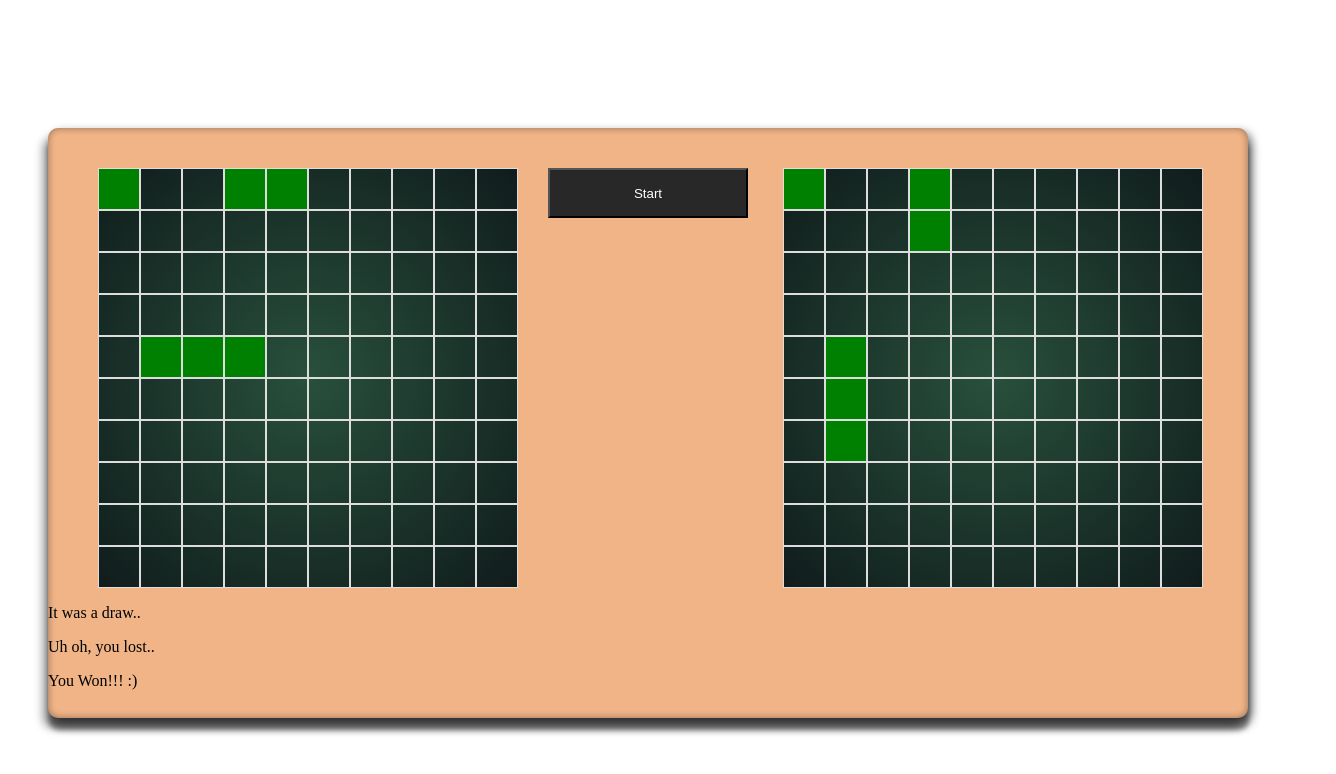
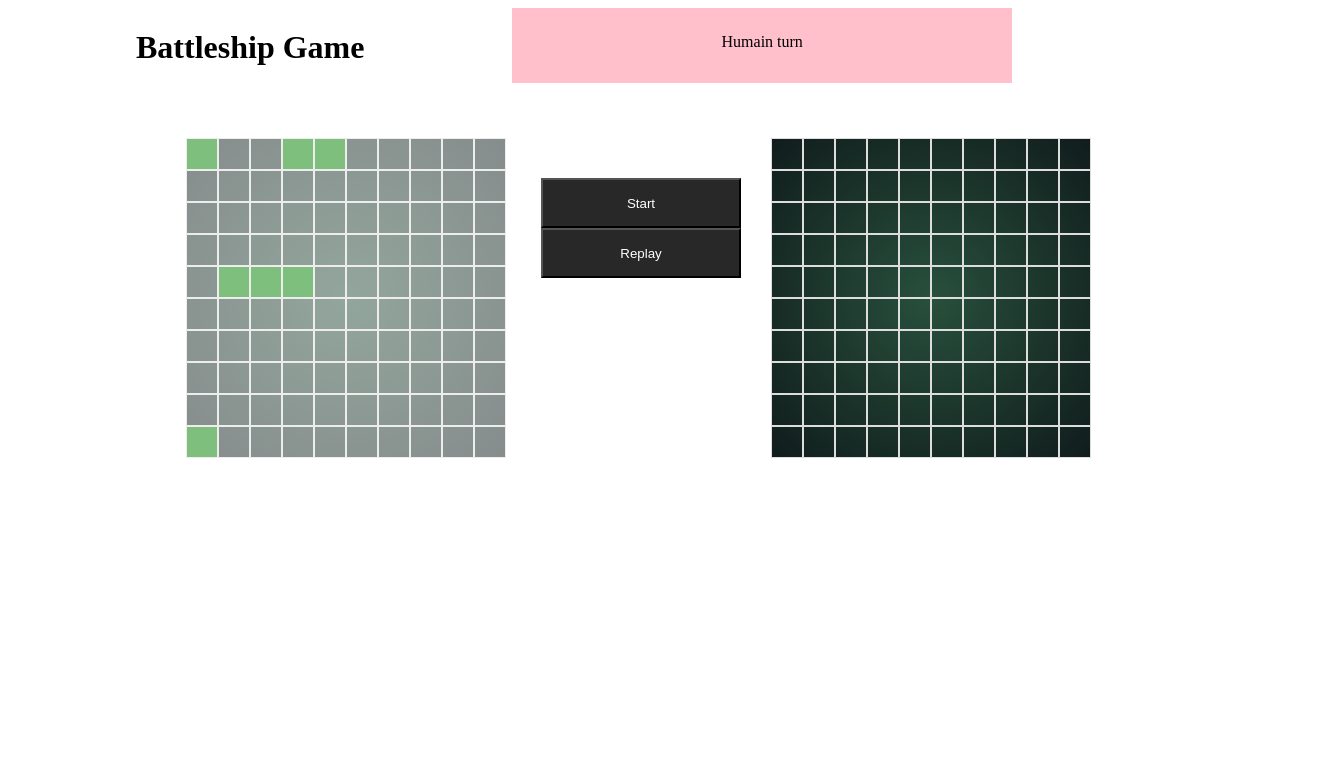
Before and after one commit to zinagithub/battleship, a website built with webpack: page dist/index.html in a window 1280 px wide. Both pictures are taken after a click on the button "Start". Shown: the whole page, 1336 px wide, since content can reach past the window. Built offline with nearby package versions, Linux system fonts and the light colour scheme.

Commit message:
first battleship version

```diff
--- a/src/board/board.js
+++ b/src/board/board.js
@@ -13,11 +13,9 @@
        })
 	}
 	this.receiveAttack = function(x, y) {
-		console.log(x ,y);
 		if (!this.grid[x][y].hit){
            this.grid[x][y].hit = true;
-           //console.log(this.grid);
-           if (this.grid[x][y].ship){
+           if (this.grid[x][y].ship != null){
               this.grid[x][y].ship.hit(x, y);
               if (this.grid[x][y].ship.isSunk()){
                 this.nbrShip -= 1;
--- a/src/game/game.js
+++ b/src/game/game.js
@@ -1,6 +1,4 @@
-//import Player from '../player/player';
-//const board = require('../board/board');
-
+var intervalID;
 export default function Game(player1, player2){
 	this.player1 = player1;
     this.player2 = player2;
@@ -12,60 +10,46 @@
             sqrs[i].addEventListener('click', (e) => {
               let x = e.target.id.replace('board2','').split('')[0];
               let y = e.target.id.replace('board2','').split('')[1];
-              console.log(parseInt(x,10), parseInt(y, 10));
-              //console.log(this.player2.board.grid);
               if (this.player2.board.receiveAttack(x, y)){
-                //console.log('good shot')
                 let cell = document.getElementById(e.target.id);
                 if (this.player2.board.grid[x][y].ship){
-
                     cell.style.backgroundColor = "red";
                 }
                 else{
                    cell.style.backgroundColor = "blue";
                 }
+                if (this.player2.board.allShipsSunk()){
+                    console.log(this.player1.name, ' you won!')
+                    displayMsg('Humain You Won !!! ', 1);
+                    clearInterval(intervalID);
+                }
                 this.turn    = this.player2.name;
-              }
-              else {
-                console.log('some thing went wrong!')
               }
             });
            }
     }
 
     this.computerTurn = function(){
-        let container = document.querySelector("#board1-container");
-        let cond = true;
-        let pos = [];
-        while (cond){
         let posit = this.player2.randomPlay();
-            if (this.player2.playAIPos.indexOf(pos) === -1){
-                console.log('pos',posit);
         let nbCell = posit.join('');
-                console.log(nbCell);
         let cell = document.getElementById('board1'+nbCell);
-                console.log(cell);
         if (this.player1.board.grid[posit[0]][posit[1]].ship){
-
             cell.style.backgroundColor = "red";
         }
         else{
             cell.style.backgroundColor = "blue";
         }
         this.turn    = this.player1.name;
-                cond = false;
-            }
-        }
-
-
     }
 
     this.startGame = function(){
-        setInterval(() => {
+        intervalID = setInterval(() => {
            if (this.turn === 'Humain'){
+             displayMsg('Humain turn ', 1);
              this.humainTurn()
            }
            else {
+             displayMsg('Computer turn ', 2);
              this.computerTurn();
            }
 
@@ -73,3 +57,20 @@
 
     }
 }
+
+
+function displayMsg(message, turn){
+    const msg = document.getElementById('message');
+    msg.innerHTML = message;
+    let grid1 = document.querySelector("#board1-container");
+    let grid2 = document.querySelector("#board2-container");
+    if (turn == 1){
+       grid1.style.opacity = '0.5';
+       grid2.style.opacity = '1';
+    }else {
+        grid2.style.opacity = '0.5';
+        grid1.style.opacity = '1';
+    }
+
+
+}
--- a/src/index.js
+++ b/src/index.js
@@ -4,8 +4,8 @@
 const board = require('./board/board');
 const ship = require('./ship/ships');
 
-let humainPosShips = [[[0,0]],[[0,3],[0,4]],[[4,1],[4,2],[4,3]]];
-let computerPosShips = [[[0,0]],[[0,3],[1,3]],[[4,1],[5,1],[6,1]]];
+let humainPosShips = [[[0,0]],[[9,0]],[[0,3],[0,4]],[[4,1],[4,2],[4,3]]];
+let computerPosShips = [[[0,0]],[[9,0]],[[0,3],[1,3]],[[4,1],[5,1],[6,1]]];
 
 function drawGrids(){
 	const humainGrid = document.getElementById('board1-container');
@@ -43,13 +43,13 @@
 
 
 
-  for (let i=0; i<computerPosShips.length; i++){
+  /*for (let i=0; i<computerPosShips.length; i++){
      let ships = computerPosShips[i];
      ships.map((elm) => {
       let info = document.getElementById('board2'+elm[0].toString()+elm[1].toString());
       info.style.backgroundColor = "green";
 	});
-  }
+  } */
 }
 
 function startBattle(){
@@ -59,7 +59,6 @@
         humainBoard.placeShip(shipx, elm);
     });
     let humain = new Player('Humain', humainBoard);
-    console.log(humainBoard);
     let computerBoard = new board();
     computerPosShips.map((elm) =>{
     let shipy = ship(elm.length);
--- a/src/player/player.js
+++ b/src/player/player.js
@@ -10,9 +10,10 @@
         while (cond){
           line = Math.floor(Math.random() * Math.floor(9));
           col  = Math.floor(Math.random() * Math.floor(9));
-          if (this.playAIPos.indexOf([line, col]) === -1){
+          if (this.playAIPos.indexOf([line, col]) == -1){
             this.playAIPos.push([line, col]);
             cond = false;
+            console.log('AIpos:', this.playAIPos);
             return [line, col];
           }
         }
--- a/src/ship/ships.js
+++ b/src/ship/ships.js
@@ -4,15 +4,16 @@
   let getPositions = () => positions;
 
   const setPositions = ( posArr ) => {
-    positions = posArr.map( ( elm ) => {
-      return {x : elm[0], y : elm[1], hit : 0 };
+    posArr.map( ( elm ) => {
+     positions.push({x : elm[0], y : elm[1], hit : 0 });
     });
+    return positions;
   }
 
   const hit = (ligne, col) => {
-    let pos = positions.findIndex(pos => pos.x === ligne && pos.y === col);
-    if (pos != -1){
-      positions[pos].hit = 1;
+    let posi = positions.findIndex(elm => elm.x == ligne && elm.y == col);
+    if (posi != -1){
+      positions[posi].hit = 1;
     }
 
   }
--- a/src/style.css
+++ b/src/style.css
@@ -3,22 +3,39 @@
   height: 100%;
   width: 100%;
 }
+.container {
+	margin : 0 auto;
+	width: 80%;
+}
+header {
+	display: flex;
+	height: 100px;
+	width: 100%;
+}
+#message {
+	background: pink;
+	height: 25px;
+	margin : 0 auto;
+	padding: 25px;
+	text-align: center;
+	width : 450px;
+}
 .container1 {
-  background: rgba(240,180,135,1);
+  /*background: rgba(240,180,135,1);
   box-shadow: inset -1px 1px 7px rgba(0,0,0,.2), inset 1px -1px 7px rgba(0,0,0,.2), 1px 12px 5px rgba(0,0,0,.4), 4px 3px 8px rgba(0,0,0,.4), 5px 10px 10px rgba(0,0,0,.2), -5px 10px 10px rgba(0,0,0,.4);
   border-radius: 10px;
-  padding: 40px 0 0;
+  padding: 40px 0 0;*/
   position: relative;
   height: 550px;
-  margin: 10% auto;
+  margin: 30px auto;
   width: 1200px;
 }
 .board  {
 	display : flex;
 }
-#board1-container {
-  height: 420px;
-  width: 420px;
+#board1-container, #board2-container {
+  height: 320px;
+  width: 320px;
   background: rgba(40,40,40,1)
     -webkit-radial-gradient(center, rgba(40,80,60,1), rgba(0,20,20,.6));
   background: rgba(40,40,40,1)
@@ -28,44 +45,34 @@
   background: rgba(40,40,40,1)
     radial-gradient(center, rgba(40,80,60,1), rgba(0,20,20,.6));
   background-size: cover;
+  overflow: hidden;
   position: relative;
-  position: relative;
+}
+#board1-container {
+
   left : 50px;
-  overflow: hidden;
+
 
 }
 #board2-container {
-  height: 420px;
-  width: 420px;
-  background: rgba(40,40,40,1)
-    -webkit-radial-gradient(center, rgba(40,80,60,1), rgba(0,20,20,.6));
-  background: rgba(40,40,40,1)
-    -moz-radial-gradient(center, rgba(40,80,60,1), rgba(0,20,20,.6));
-  background: rgba(40,40,40,1)
-    -ms-radial-gradient(center, rgba(40,80,60,1), rgba(0,20,20,.6));
-  background: rgba(40,40,40,1)
-    radial-gradient(center, rgba(40,80,60,1), rgba(0,20,20,.6));
-  background-size: cover;
-  position: relative;
   left : 315px;
-  overflow: hidden;
 }
 
 .sqr {
 	border: 1px solid #DDD;
-	font-size: 80px;
+	font-size: 50px;
 	float : left;
-	height: 40px;
-	width : 40px;
+	height: 30px;
+	width : 30px;
 }
 .classButtons{
 	position : absolute;
 	height: 420px;
-	left : 470px;
+	left : 375px;
 	top : 40px;
 	width : 260px;
 }
-#buttonStart{
+#buttonStart, #buttonReplay{
 	background: rgba(40,40,40,1);
 	color : white;
 	position : relative;
```
Also changed, not shown: src/board/board.test.js (+0 -1 lines), dist/index.html. Lines whose indentation alone changed are shown as unchanged.
